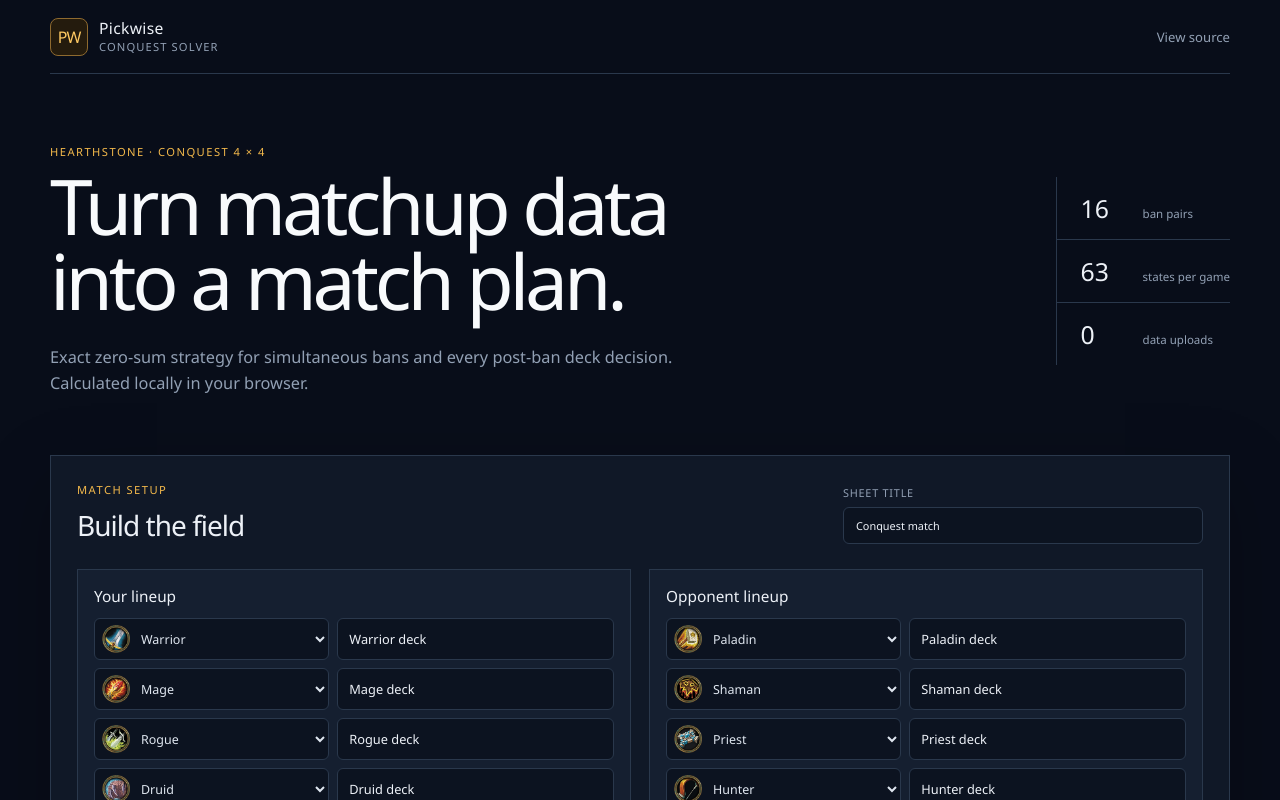
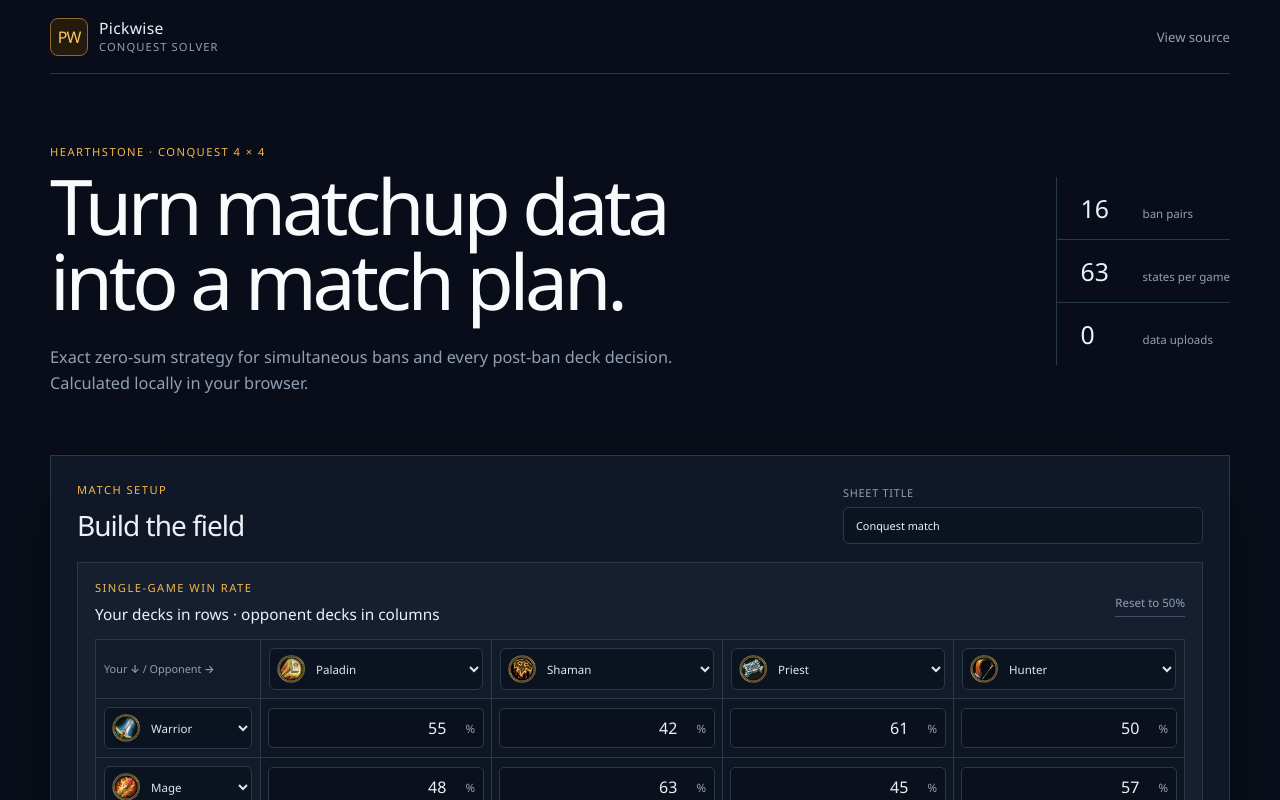
Before and after one commit to akulinich/Pickwise, a React (Vite) app: page / in a window 1280 px wide. Shown: the top 800 px of the page. Built offline with nearby package versions, Linux system fonts and the light colour scheme.

Commit message:
Move class selection into matchup matrix

```diff
--- a/src/components/DeckIcons.tsx
+++ b/src/components/DeckIcons.tsx
@@ -1,10 +1,11 @@
-import { classIconUrl, type DeckInput } from "../domain/model";
+import { classIconUrl, className as hearthstoneClassName, type DeckInput } from "../domain/model";
 import { maskToIndices, type WeightedDeck } from "../solver/conquest";
 import { formatPercent } from "../utils/format";
 
 export function DeckIcon({ deck, className = "" }: { deck: DeckInput; className?: string }) {
+  const name = hearthstoneClassName(deck.classId);
   return (
-    <span className={`deck-icon ${className}`.trim()} title={deck.name} aria-label={deck.name}>
+    <span className={`deck-icon ${className}`.trim()} title={name} aria-label={name}>
       <img src={classIconUrl(deck.classId)} alt="" />
     </span>
   );
@@ -13,7 +14,7 @@ export function DeckIcon({ deck, className = "" }: { deck: DeckInput; className?
 export function DeckSet({ mask, decks }: { mask: number; decks: readonly DeckInput[] }) {
   const indices = maskToIndices(mask);
   if (indices.length === 0) return <span aria-label="Empty set">∅</span>;
-  const label = indices.map((index) => decks[index].name).join(", ");
+  const label = indices.map((index) => hearthstoneClassName(decks[index].classId)).join(", ");
   return (
     <span className="deck-icon-set" aria-label={label} title={label}>
       {indices.map((index) => (
@@ -37,7 +38,7 @@ export function StrategyMix({
   return (
     <span className="strategy-mix">
       {visible.map((item) => (
-        <span className="strategy-pick" key={item.deck} title={decks[item.deck].name}>
+        <span className="strategy-pick" key={item.deck} title={hearthstoneClassName(decks[item.deck].classId)}>
           <img src={classIconUrl(decks[item.deck].classId)} alt="" />
           <span>{formatPercent(item.probability, 1)}</span>
         </span>
--- a/src/components/SetupPanel.tsx
+++ b/src/components/SetupPanel.tsx
@@ -1,5 +1,5 @@
 import { ClassPicker } from "./ClassPicker";
-import { classIconUrl, type DeckInput, type SolverInput } from "../domain/model";
+import { className, type SolverInput } from "../domain/model";
 import { formatProbabilityInput } from "../utils/format";
 
 interface SetupPanelProps {
@@ -8,10 +8,6 @@ interface SetupPanelProps {
   calculating: boolean;
   onChange(next: SolverInput): void;
   onCalculate(): void;
-}
-
-function updateDeck(decks: DeckInput[], index: number, patch: Partial<DeckInput>): DeckInput[] {
-  return decks.map((deck, deckIndex) => (deckIndex === index ? { ...deck, ...patch } : deck));
 }
 
 export function SetupPanel({
@@ -25,6 +21,23 @@ export function SetupPanel({
     const next = input.matrix.map((values) => [...values]);
     next[row][column] = raw === "" ? Number.NaN : Number(raw);
     onChange({ ...input, matrix: next });
+  };
+
+  const setMyClass = (index: number, classId: SolverInput["myDecks"][number]["classId"]) => {
+    const myDecks = input.myDecks.map((deck, deckIndex) =>
+      deckIndex === index ? { classId } : deck,
+    );
+    onChange({ ...input, myDecks });
+  };
+
+  const setOpponentClass = (
+    index: number,
+    classId: SolverInput["opponentDecks"][number]["classId"],
+  ) => {
+    const opponentDecks = input.opponentDecks.map((deck, deckIndex) =>
+      deckIndex === index ? { classId } : deck,
+    );
+    onChange({ ...input, opponentDecks });
   };
 
   return (
@@ -42,19 +55,6 @@ export function SetupPanel({
             onChange={(event) => onChange({ ...input, eventName: event.target.value })}
           />
         </label>
-      </div>
-
-      <div className="lineup-grid">
-        <LineupEditor
-          title="Your lineup"
-          decks={input.myDecks}
-          onChange={(myDecks) => onChange({ ...input, myDecks })}
-        />
-        <LineupEditor
-          title="Opponent lineup"
-          decks={input.opponentDecks}
-          onChange={(opponentDecks) => onChange({ ...input, opponentDecks })}
-        />
       </div>
 
       <div className="matrix-card">
@@ -77,11 +77,14 @@ export function SetupPanel({
           <table className="input-matrix">
             <thead>
               <tr>
-                <th aria-label="Your deck" />
+                <th className="matrix-corner">Your ↓ / Opponent →</th>
                 {input.opponentDecks.map((deck, index) => (
                   <th key={`opponent-${index}`} scope="col">
-                    <img className="matrix-class-icon" src={classIconUrl(deck.classId)} alt="" />
-                    <small>{deck.name || "Unnamed"}</small>
+                    <ClassPicker
+                      value={deck.classId}
+                      label={`Opponent deck ${index + 1} class`}
+                      onChange={(classId) => setOpponentClass(index, classId)}
+                    />
                   </th>
                 ))}
               </tr>
@@ -90,14 +93,17 @@ export function SetupPanel({
               {input.myDecks.map((deck, row) => (
                 <tr key={`mine-${row}`}>
                   <th scope="row">
-                    <img className="matrix-class-icon" src={classIconUrl(deck.classId)} alt="" />
-                    <small>{deck.name || "Unnamed"}</small>
+                    <ClassPicker
+                      value={deck.classId}
+                      label={`Your deck ${row + 1} class`}
+                      onChange={(classId) => setMyClass(row, classId)}
+                    />
                   </th>
                   {input.opponentDecks.map((opponentDeck, column) => (
                     <td key={`${row}-${column}`}>
                       <label className="percent-input">
                         <span className="sr-only">
-                          {deck.name} win rate against {opponentDeck.name}
+                          {className(deck.classId)} win rate against {className(opponentDeck.classId)}
                         </span>
                         <input
                           type="number"
@@ -160,41 +166,3 @@ export function SetupPanel({
     </section>
   );
 }
-
-interface LineupEditorProps {
-  title: string;
-  decks: DeckInput[];
-  onChange(decks: DeckInput[]): void;
-}
-
-function LineupEditor({ title, decks, onChange }: LineupEditorProps) {
-  return (
-    <div className="lineup-card">
-      <div className="lineup-card-heading">
-        <h3>{title}</h3>
-      </div>
-      <div className="deck-list">
-        {decks.map((deck, index) => (
-          <div className="deck-row" key={index}>
-            <ClassPicker
-              value={deck.classId}
-              label={`${title} deck ${index + 1} class`}
-              onChange={(classId) => onChange(updateDeck(decks, index, { classId }))}
-            />
-            <label className="deck-name-field">
-              <span className="sr-only">{title} deck {index + 1} name</span>
-              <input
-                value={deck.name}
-                maxLength={48}
-                placeholder="Deck name"
-                onChange={(event) =>
-                  onChange(updateDeck(decks, index, { name: event.target.value }))
-                }
-              />
-            </label>
-          </div>
-        ))}
-      </div>
-    </div>
-  );
-}
--- a/src/domain/model.ts
+++ b/src/domain/model.ts
@@ -15,7 +15,6 @@ export const HEARTHSTONE_CLASSES = [
 export type HearthstoneClass = (typeof HEARTHSTONE_CLASSES)[number]["id"];
 
 export interface DeckInput {
-  name: string;
   classId: HearthstoneClass;
 }
 
@@ -40,14 +39,8 @@ export function createDefaultInput(): SolverInput {
   const opponentClasses: HearthstoneClass[] = ["paladin", "shaman", "priest", "hunter"];
   return {
     eventName: "Conquest match",
-    myDecks: myClasses.map((classId) => ({
-      name: `${className(classId)} deck`,
-      classId,
-    })),
-    opponentDecks: opponentClasses.map((classId) => ({
-      name: `${className(classId)} deck`,
-      classId,
-    })),
+    myDecks: myClasses.map((classId) => ({ classId })),
+    opponentDecks: opponentClasses.map((classId) => ({ classId })),
     matrix: [
       [55, 42, 61, 50],
       [48, 63, 45, 57],
@@ -72,14 +65,6 @@ export function validateInput(input: SolverInput): string[] {
   if (input.myDecks.length !== 4 || input.opponentDecks.length !== 4) {
     errors.push("Each lineup must contain exactly four decks.");
   }
-  for (const [side, decks] of [
-    ["Your", input.myDecks],
-    ["Opponent", input.opponentDecks],
-  ] as const) {
-    decks.forEach((deck, index) => {
-      if (!deck.name.trim()) errors.push(`${side} deck ${index + 1} needs a name.`);
-    });
-  }
   if (input.matrix.length !== 4 || input.matrix.some((row) => row.length !== 4)) {
     errors.push("The matchup matrix must be 4 × 4.");
   } else if (
--- a/src/styles.css
+++ b/src/styles.css
@@ -270,14 +270,6 @@ select:hover {
   padding: 10px 12px;
 }
 
-.lineup-grid {
-  display: grid;
-  grid-template-columns: 1fr 1fr;
-  gap: 18px;
-  margin-top: 25px;
-}
-
-.lineup-card,
 .matrix-card,
 .strategy-card,
 .payoff-card,
@@ -286,33 +278,10 @@ select:hover {
   background: var(--surface-2);
 }
 
-.lineup-card {
-  padding: 16px;
-}
-
-.lineup-card-heading {
-  display: flex;
-  justify-content: space-between;
-  align-items: center;
-  margin-bottom: 11px;
-}
-
-.lineup-card h3,
 .matrix-title-row h3,
 .decision-heading h3 {
   margin: 0;
   font-size: 0.96rem;
-}
-
-.deck-list {
-  display: grid;
-  gap: 8px;
-}
-
-.deck-row {
-  display: grid;
-  grid-template-columns: minmax(155px, 0.85fr) minmax(130px, 1fr);
-  gap: 8px;
 }
 
 .class-picker {
@@ -337,13 +306,6 @@ select:hover {
   height: 28px;
   object-fit: contain;
   pointer-events: none;
-}
-
-.deck-name-field input {
-  width: 100%;
-  height: 42px;
-  padding: 0 11px;
-  font-size: 0.8rem;
 }
 
 .matrix-card {
@@ -392,7 +354,7 @@ select:hover {
 }
 
 .input-matrix th {
-  min-width: 110px;
+  min-width: 145px;
   padding: 8px;
   background: #111b2a;
   text-align: left;
@@ -407,12 +369,22 @@ select:hover {
   background: #0e1624;
 }
 
-.matrix-class-icon {
+.input-matrix .matrix-corner {
+  width: 165px;
+  color: var(--muted);
+  font-size: 0.68rem;
+  font-weight: 600;
+  line-height: 1.35;
+  text-align: left;
+}
+
+.input-matrix th .class-picker {
   display: block;
-  width: 28px;
-  height: 28px;
-  margin: 0 auto;
-  object-fit: contain;
+  min-width: 125px;
+}
+
+.input-matrix th .class-picker select {
+  font-size: 0.72rem;
 }
 
 .input-matrix small {
@@ -1151,7 +1123,6 @@ code {
     border-bottom: 0;
   }
 
-  .lineup-grid,
   .strategy-grid {
     grid-template-columns: 1fr;
   }
@@ -1201,14 +1172,6 @@ code {
 
   .event-field input {
     width: 100%;
-  }
-
-  .deck-row {
-    grid-template-columns: 1fr;
-  }
-
-  .class-picker {
-    grid-column: 1 / -1;
   }
 
   .calculate-action {
--- a/src/utils/format.ts
+++ b/src/utils/format.ts
@@ -1,4 +1,4 @@
-import type { DeckInput } from "../domain/model";
+import { className, type DeckInput } from "../domain/model";
 import { maskToIndices, type WeightedDeck } from "../solver/conquest";
 
 export function formatPercent(value: number, digits = 1): string {
@@ -16,7 +16,7 @@ export function formatProbabilityInput(value: number): string {
 export function stateLabel(mask: number, decks: readonly DeckInput[]): string {
   if (mask === 0) return "∅";
   return maskToIndices(mask)
-    .map((index) => decks[index]?.name || `Deck ${index + 1}`)
+    .map((index) => decks[index] ? className(decks[index].classId) : `Deck ${index + 1}`)
     .join(" + ");
 }
 
@@ -28,7 +28,7 @@ export function strategyLabel(
   const visible = strategy.filter((item) => item.probability + 1e-12 >= threshold);
   if (visible.length === 0) return "—";
   return visible
-    .map((item) => `${decks[item.deck]?.name ?? `Deck ${item.deck + 1}`} ${formatPercent(item.probability, 1)}`)
+    .map((item) => `${decks[item.deck] ? className(decks[item.deck].classId) : `Deck ${item.deck + 1}`} ${formatPercent(item.probability, 1)}`)
     .join(" · ");
 }
 
```
Also changed, not shown: src/components/MathExplorer.tsx (+5 -5 lines), src/components/ResultsPanel.tsx (+6 -6 lines), src/pdf/generatePdf.ts (+5 -5 lines), 1 other file (tests, documents, lock files or other folders).
